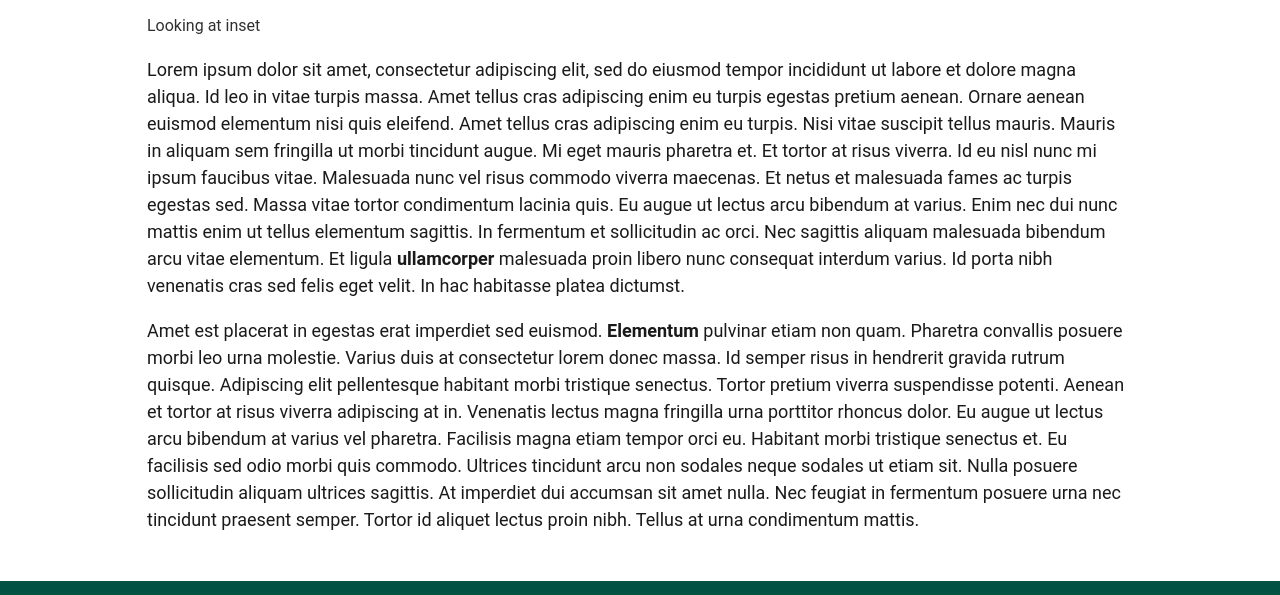
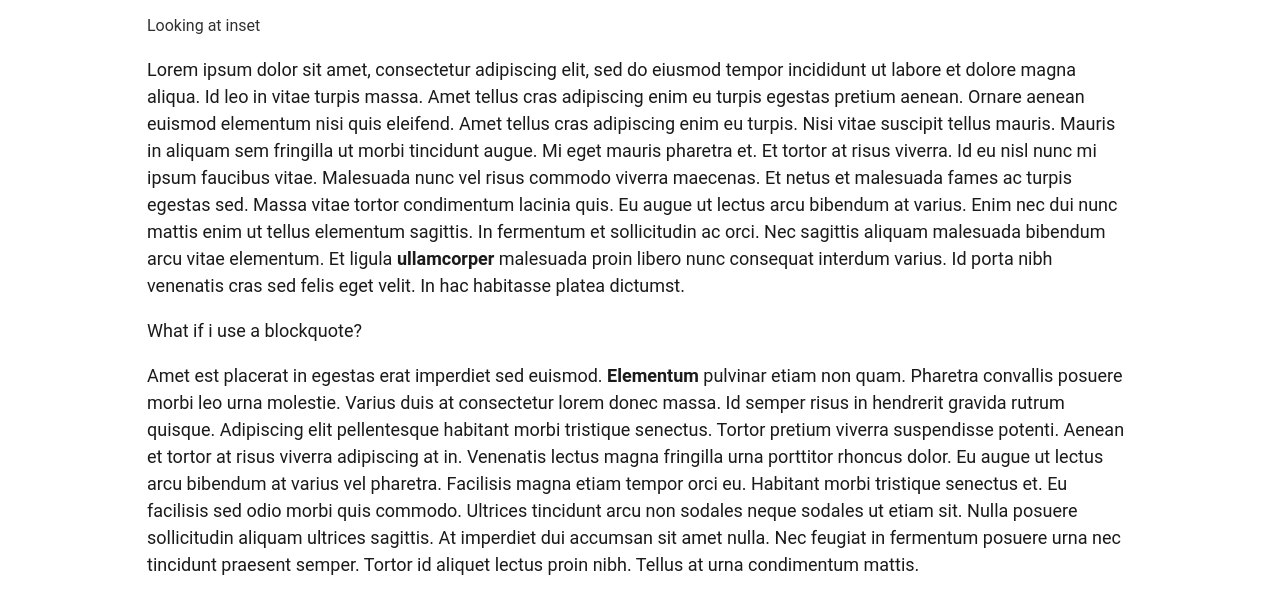
Before and after one commit to MudHolland/11ty-blog-site, an Eleventy site: page src/blog/2023-05-20-hello-world.md in a window 1280 px wide. Shown: the part 753-1348 px from the top of the page. Built offline with nearby package versions, Linux system fonts and the light colour scheme; Eleventy itself is replaced by a stand-in of ours; files that its build step writes are made by us from their sources.

Commit message:
Update Blog “2023-05-20-hello-world”

```diff
--- a/src/blog/2023-05-20-hello-world.md
+++ b/src/blog/2023-05-20-hello-world.md
@@ -10,4 +10,6 @@ imageAlt: Looking at inset
 ---
 Lorem ipsum dolor sit amet, consectetur adipiscing elit, sed do eiusmod tempor incididunt ut labore et dolore magna aliqua. Id leo in vitae turpis massa. Amet tellus cras adipiscing enim eu turpis egestas pretium aenean. Ornare aenean euismod elementum nisi quis eleifend. Amet tellus cras adipiscing enim eu turpis. Nisi vitae suscipit tellus mauris. Mauris in aliquam sem fringilla ut morbi tincidunt augue. Mi eget mauris pharetra et. Et tortor at risus viverra. Id eu nisl nunc mi ipsum faucibus vitae. Malesuada nunc vel risus commodo viverra maecenas. Et netus et malesuada fames ac turpis egestas sed. Massa vitae tortor condimentum lacinia quis. Eu augue ut lectus arcu bibendum at varius. Enim nec dui nunc mattis enim ut tellus elementum sagittis. In fermentum et sollicitudin ac orci. Nec sagittis aliquam malesuada bibendum arcu vitae elementum. Et ligula **ullamcorper** malesuada proin libero nunc consequat interdum varius. Id porta nibh venenatis cras sed felis eget velit. In hac habitasse platea dictumst.
 
+> W﻿hat if i use a blockquote?
+
 Amet est placerat in egestas erat imperdiet sed euismod. **Elementum** pulvinar etiam non quam. Pharetra convallis posuere morbi leo urna molestie. Varius duis at consectetur lorem donec massa. Id semper risus in hendrerit gravida rutrum quisque. Adipiscing elit pellentesque habitant morbi tristique senectus. Tortor pretium viverra suspendisse potenti. Aenean et tortor at risus viverra adipiscing at in. Venenatis lectus magna fringilla urna porttitor rhoncus dolor. Eu augue ut lectus arcu bibendum at varius vel pharetra. Facilisis magna etiam tempor orci eu. Habitant morbi tristique senectus et. Eu facilisis sed odio morbi quis commodo. Ultrices tincidunt arcu non sodales neque sodales ut etiam sit. Nulla posuere sollicitudin aliquam ultrices sagittis. At imperdiet dui accumsan sit amet nulla. Nec feugiat in fermentum posuere urna nec tincidunt praesent semper. Tortor id aliquet lectus proin nibh. Tellus at urna condimentum mattis.
```
